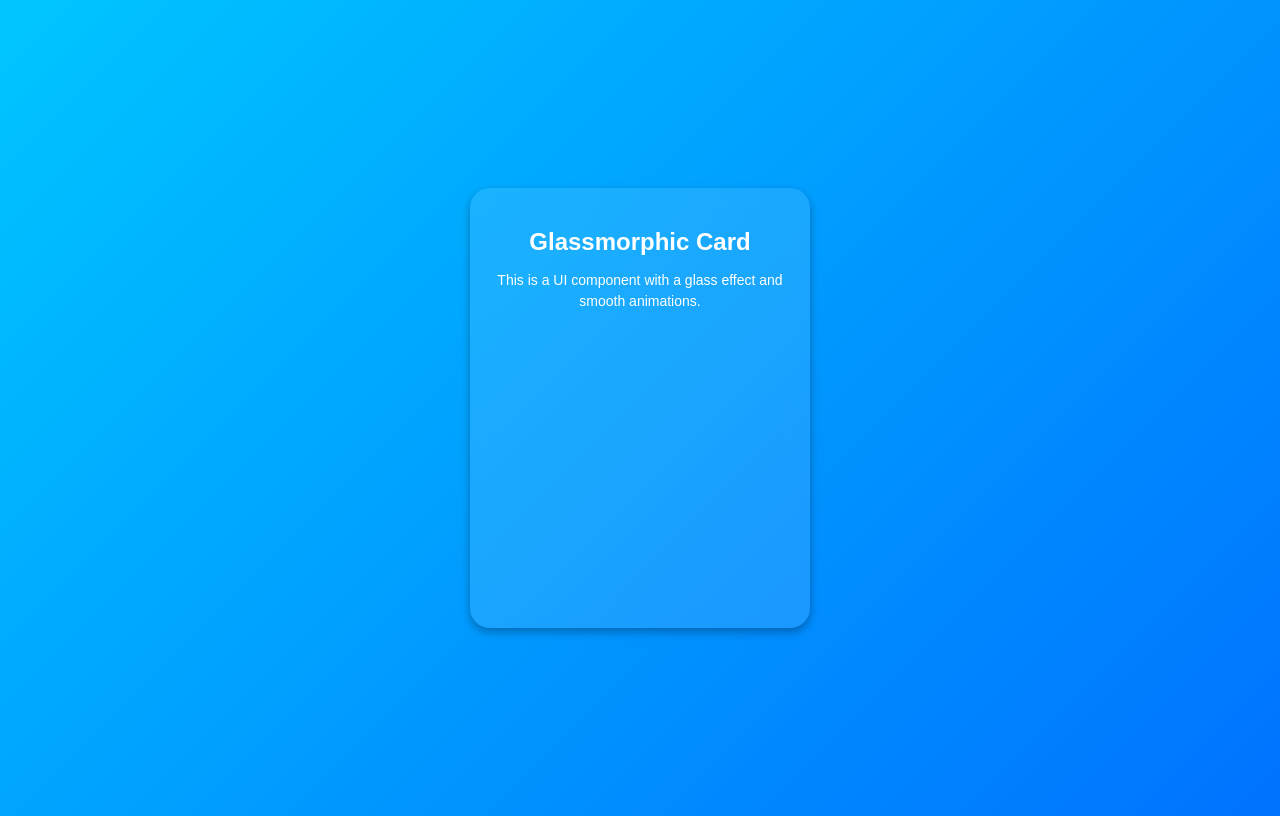
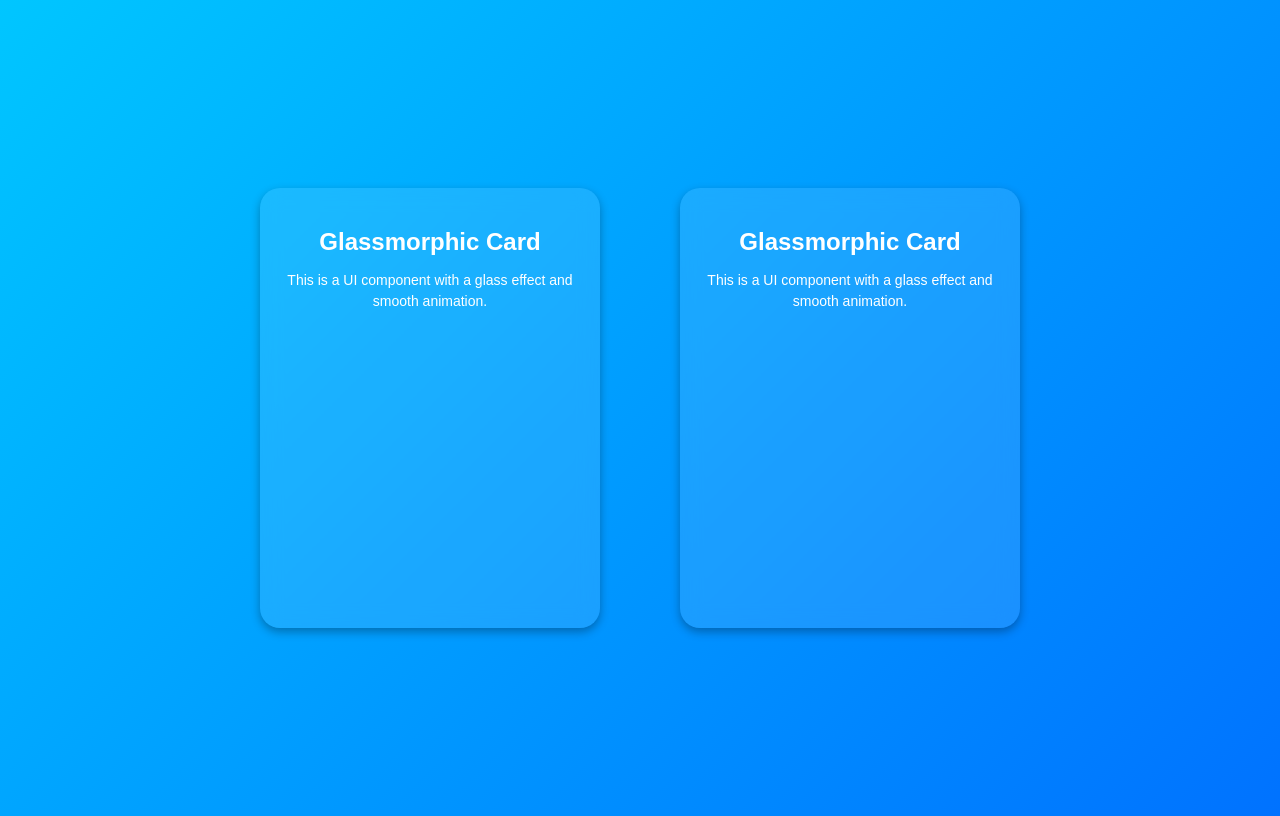
Before and after one commit to Abhisekpapun7/Glassmorphic_Card-, a plain HTML site: page index.html in a window 1280 px wide. Drawn offline with Linux system fonts and the light colour scheme.

Commit message:
changes in html

```diff
--- a/index.html
+++ b/index.html
@@ -21,6 +21,7 @@
             backdrop-filter: blur(10px);
             box-shadow: 0 4px 10px rgba(0, 0, 0, 0.3);
             padding: 20px;
+            margin: 40px;
             text-align: center;
             color: white;
             transition: transform 0.3s;
@@ -40,7 +41,11 @@
 <body>
     <div class="card">
         <h2>Glassmorphic Card</h2>
-        <p>This is a UI component with a glass effect and smooth animations.</p>
+        <p>This is a UI component with a glass effect and smooth animation.</p>
+    </div>
+    <div class="card">
+        <h2>Glassmorphic Card</h2>
+        <p>This is a UI component with a glass effect and smooth animation.</p>
     </div>
 </body>
 </html>
```
